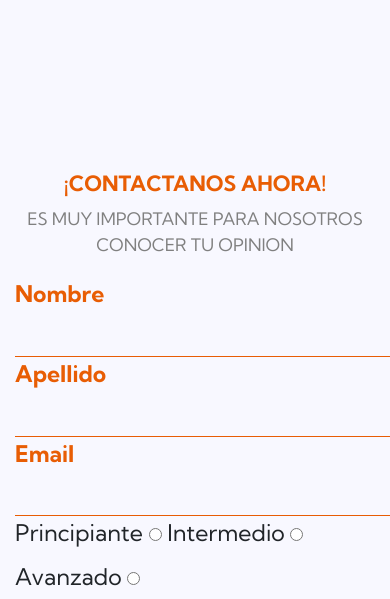
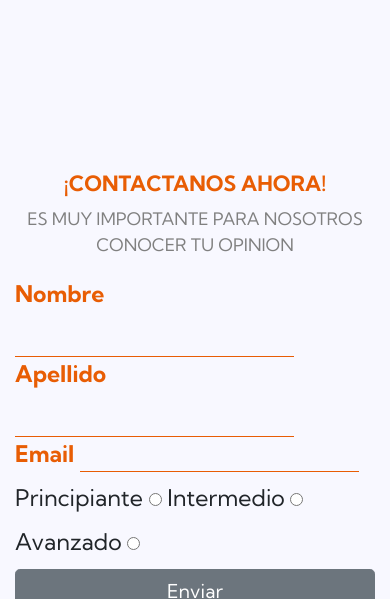
Before and after one commit to joaquinyapura/proyectoFinalWeb, a website: page unite.html in a window 390 px wide. Shown: the part 82-681 px from the top of the page. Drawn offline with nearby package versions, Linux system fonts and the light colour scheme.

Commit message:
decimo commit

```diff
--- a/scss/origen.scss
+++ b/scss/origen.scss
@@ -354,3 +354,21 @@ body {
 .inputDato__email {
     padding-right: 50px;
 }
+
+@media (max-width: 600px) {
+    .inputDato {
+        color: $color-principal;
+        font-weight: 700;
+        text-align: right;
+        padding-right: 0px;
+    }
+    .inputDato__email {
+        padding-right: 0px;
+    }
+    .dato {
+        border-bottom: 1px solid $color-principal;
+        background: none;
+        padding: 0 0px 0 0;
+        color: gray;
+    }
+}
--- a/unite.html
+++ b/unite.html
@@ -69,6 +69,7 @@
                         <input type="radio" name="nivel" id="">
                         <label for="">Avanzado</label>
                         <input type="radio" name="nivel" id="">
+                        <button class="btn btn-secondary btn-md col-sm-10 col-md-6 " type="submit">Enviar</button>
                     </form>
                 </div>
             </div>
```
Also changed, not shown: Planes.html (+3 -3 lines), contactanos.html (+1 -1 lines), index.html (+4 -4 lines), css/destino.css.
